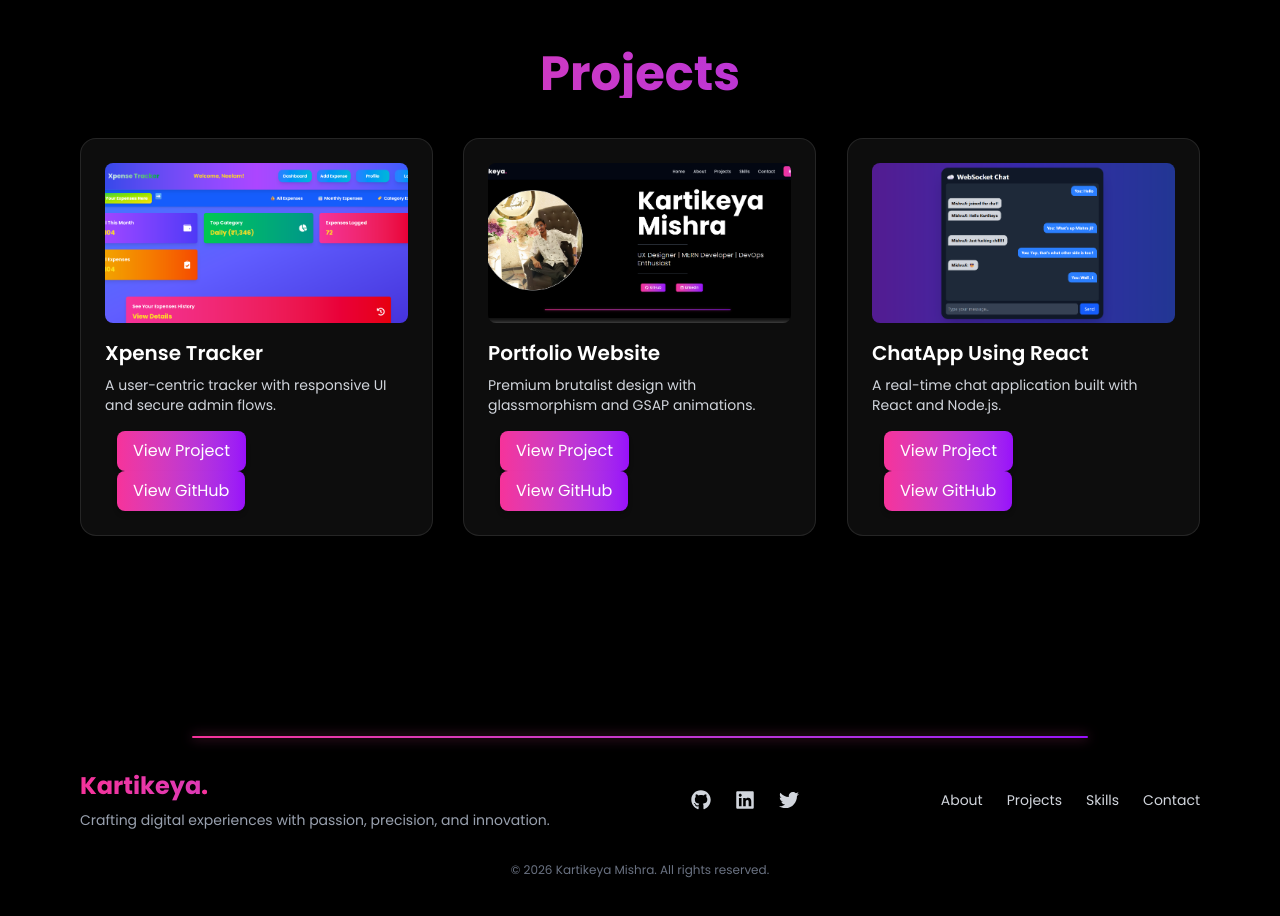
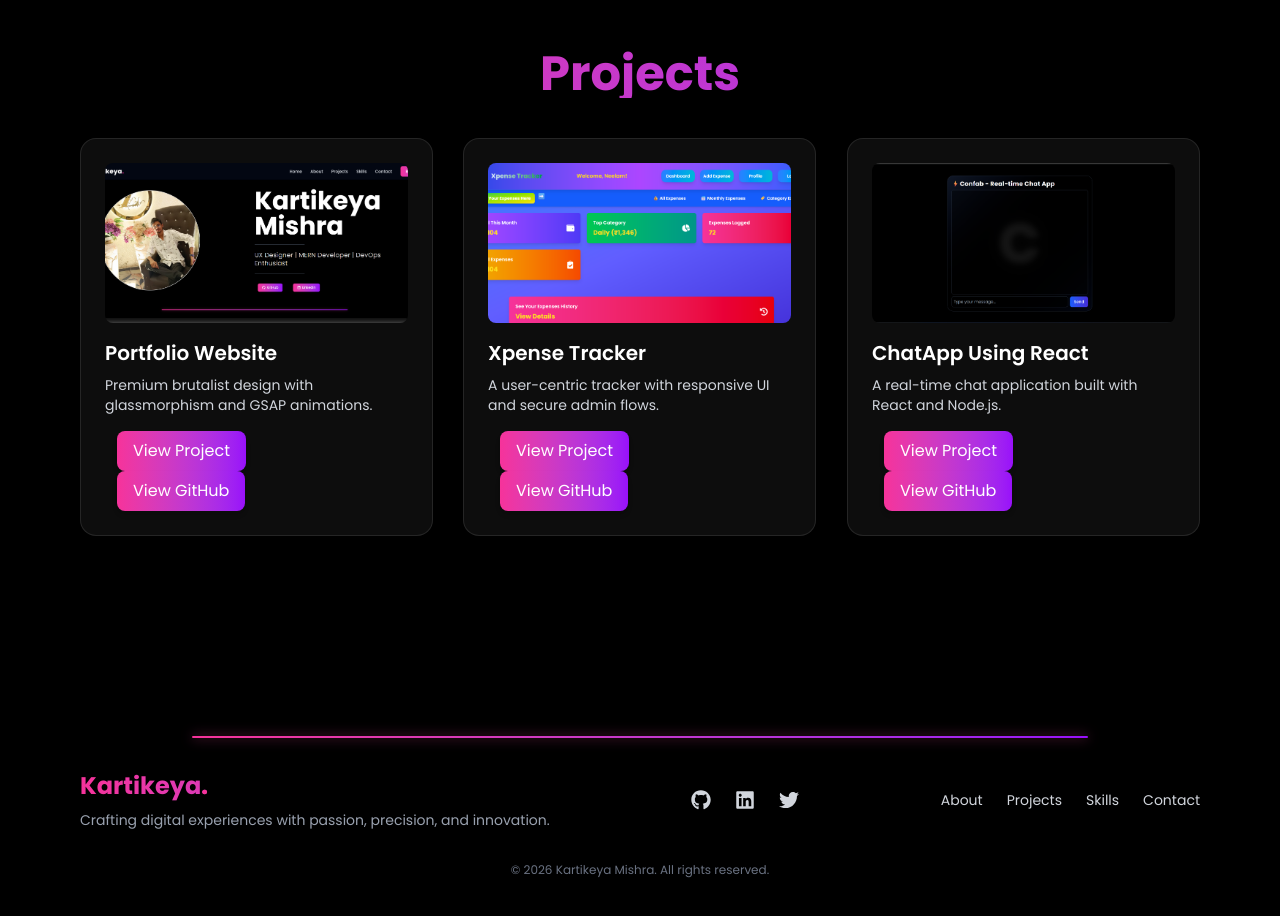
Before and after one commit to devKartikeya/Kartikeya-Mishra, a React (Vite) app: page / in a window 1280 px wide. Shown: the part 960-1876 px from the top of the page. Built offline with nearby package versions, Linux system fonts and the light colour scheme.

Commit message:
Improved UI for Portfolio and images

```diff
--- a/src/components/Projects.jsx
+++ b/src/components/Projects.jsx
@@ -35,6 +35,13 @@ const Projects = () => {
 
     const projects = [
         {
+            title: "Portfolio Website",
+            description: "Premium brutalist design with glassmorphism and GSAP animations.",
+            image: "/Portfolio.png",
+            link: "http://localhost:5173/",
+            github: "https://github.com/devKartikeya/Kartikeya-Mishra.git"
+        },
+         {
             title: "Xpense Tracker",
             description: "A user-centric tracker with responsive UI and secure admin flows.",
             image: "/Xpense-Tracker.png",
@@ -42,16 +49,9 @@ const Projects = () => {
             github: "https://github.com/devKartikeya/Expense-Tracker-MERN-Project.git"
         },
         {
-            title: "Portfolio Website",
-            description: "Premium brutalist design with glassmorphism and GSAP animations.",
-            image: "/Portfolio.png",
-            link: "http://localhost:5173/",
-            github: "https://github.com/devKartikeya/Kartikeya-Mishra.git"
-        },
-        {
             title: "ChatApp Using React",
             description: "A real-time chat application built with React and Node.js.",
-            image: "/ChatApp.png",
+            image: "/Confab.png",
             link: "https://chat-app-using-react-ebon.vercel.app",
             github: "https://github.com/devKartikeya/Chat-App-Using-React.git"
         }
```
Also changed, not shown: public/ChatApp.png (deleted), public/Confab.png (added).
